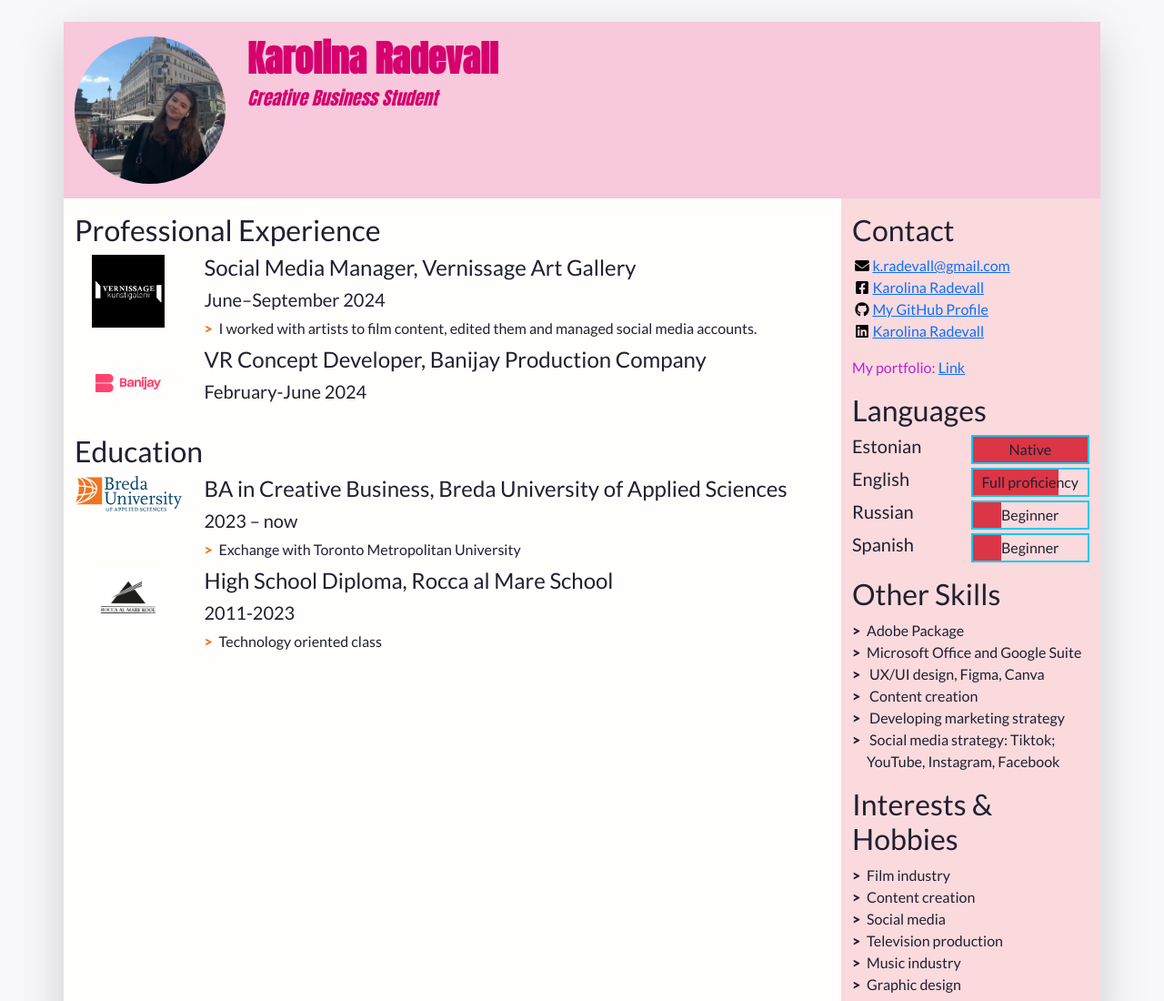
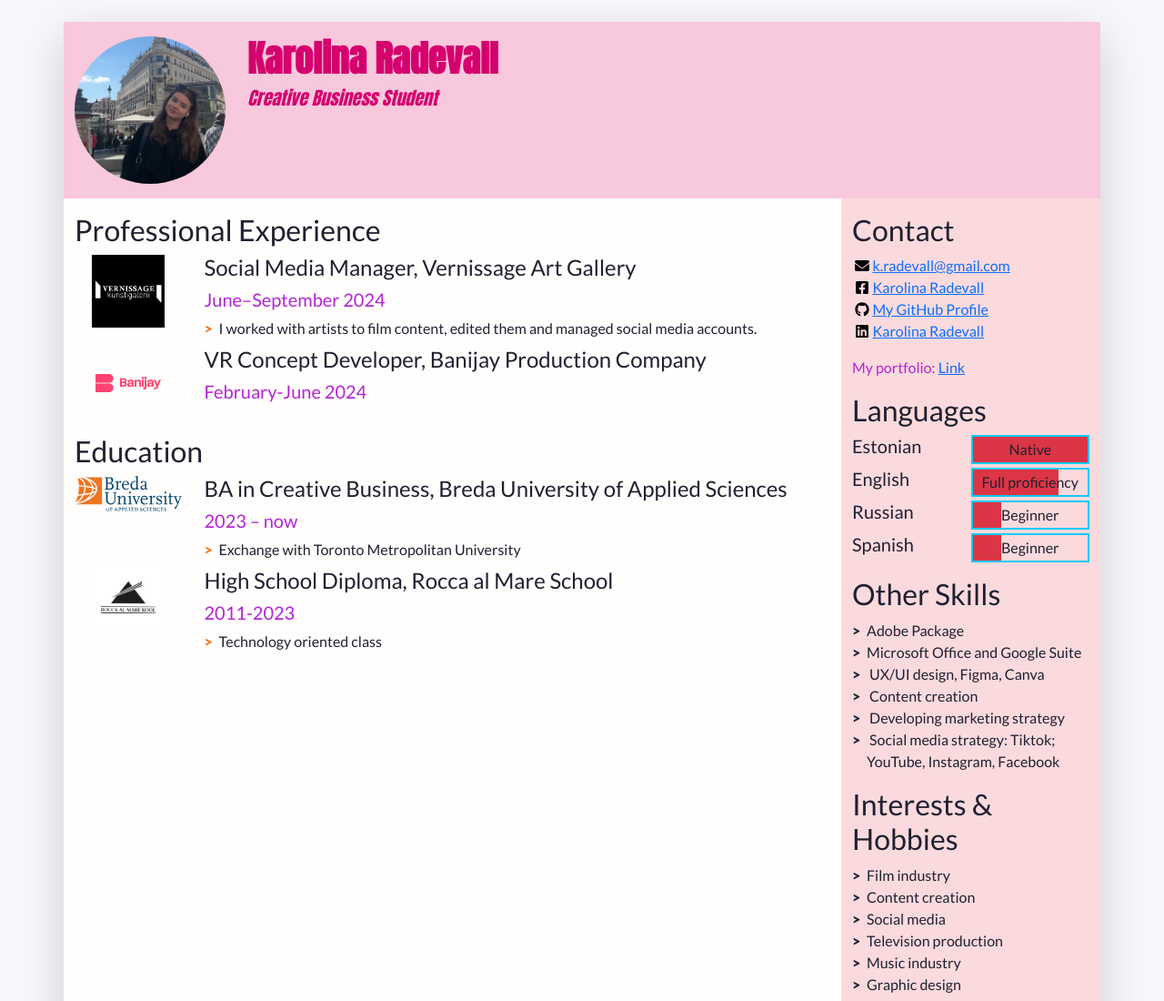
Before and after one commit to KarolinaRadevall/PRJ4-Karolina-Radevall, a plain HTML site: page index.html in a window 1280 px wide. Shown: the top 1100 px of the page at 91% size. Drawn offline with nearby package versions, Linux system fonts and the light colour scheme; a web font is replaced by a local one.

Commit message:
Redo version 2

```diff
--- a/css/styles.css
+++ b/css/styles.css
@@ -55,3 +55,8 @@ body {
 .my-portfolio {
     color: #B623D8;
 }
+
+
+.date {
+    color: #B623D8;
+}
--- a/index.html
+++ b/index.html
@@ -85,7 +85,7 @@
                 </div>
                 <div class="biography-contents col-9 col-sm-10 col-md-9 col-lg-10">
                   <h4>Social Media Manager, Vernissage Art Gallery</h4>
-                  <h5>June–September 2024</h5>
+                  <h5 class= "date">June–September 2024</h5>
                   <!-- Use the list below to talk about your achievements -->
                   <ul class="biography-details list-unstyled">
                     <li>I worked with artists to film content, edited them and managed social media accounts.</li>
@@ -102,7 +102,7 @@
                 </div>
                 <div class="biography-contents col-9 col-sm-10 col-md-9 col-lg-10">
                   <h4>VR Concept Developer, Banijay Production Company</h4>
-                  <h5>February-June 2024</h5>
+                  <h5 class= "date">February-June 2024</h5>
                   <!-- This entry doesn't have a list of achievements, but you can copy-paste the one from above -->
 
                 </div>
@@ -124,7 +124,7 @@
                 </div>
                 <div class="biography-contents col-9 col-sm-10 col-md-9 col-lg-10">
                   <h4>BA in Creative Business, Breda University of Applied Sciences</h4>
-                  <h5>2023 –&nbsp;now</h5>
+                  <h5 class= "date">2023 –&nbsp;now</h5>
                   <!-- Use the list below to talk about minors, exchanges, extra-curricular activities. -->
                   <ul class="biography-details list-unstyled">
                     <li>Exchange with Toronto Metropolitan University</li>
@@ -140,7 +140,7 @@
                 </div>
                 <div class="biography-contents col-9 col-sm-10 col-md-9 col-lg-10">
                   <h4>High School Diploma, Rocca al Mare School</h4>
-                  <h5>2011-2023</h5>
+                  <h5 class= "date">2011-2023</h5>
                   <ul class="biography-details list-unstyled">
                     <li>Technology oriented class</li>
                   </ul>
```
Also changed, not shown: 1 other file.
